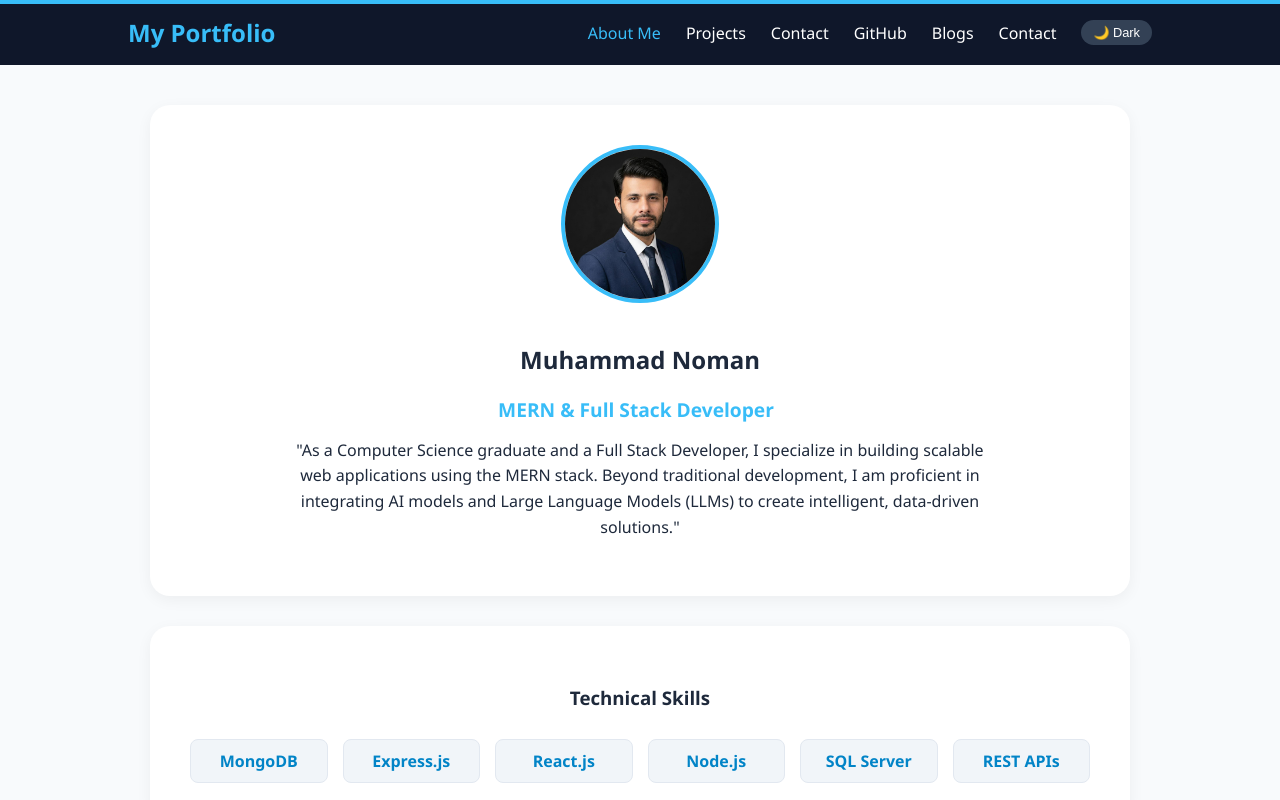
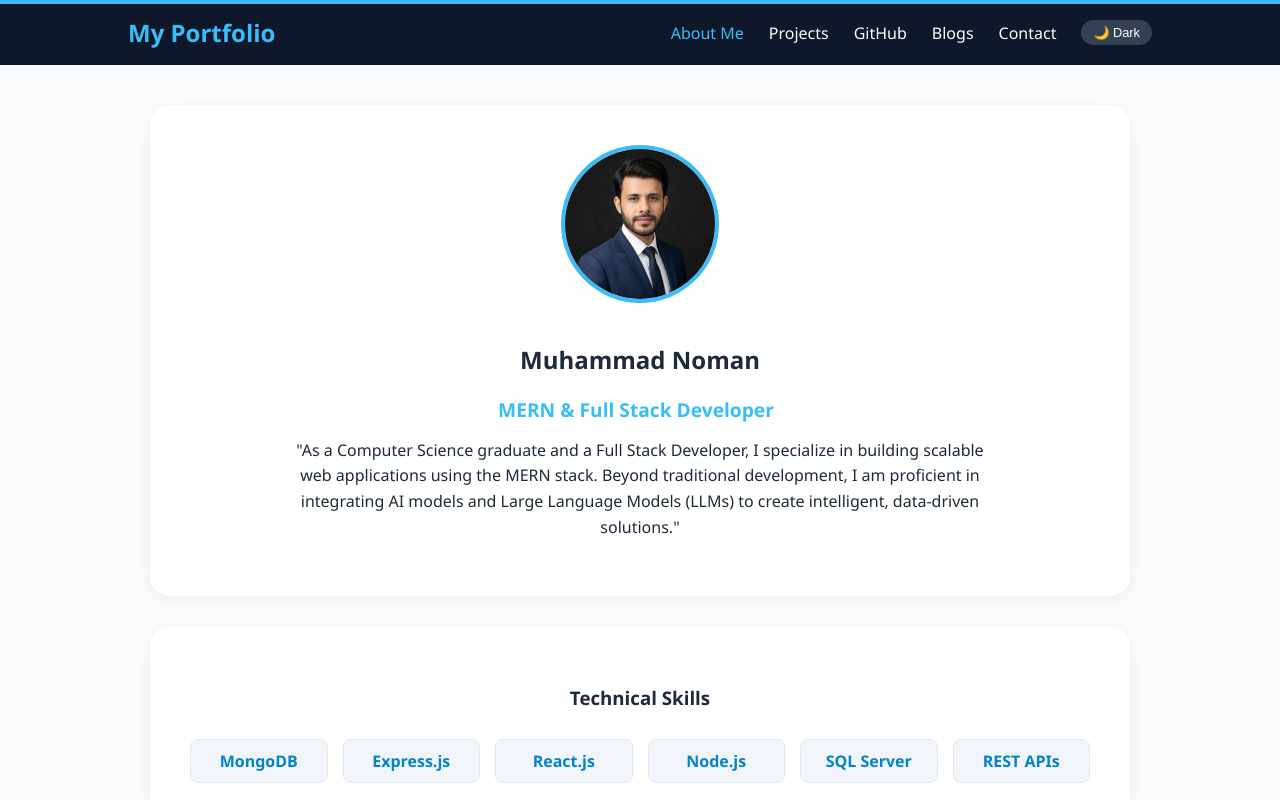
Before and after one commit to Muhammadnoman385/my_portfolio, a React (Vite) app: page / in a window 1280 px wide. Shown: the top 800 px of the page. Built offline with nearby package versions, Linux system fonts and the light colour scheme.

Commit message:
React code updated: projects section added

```diff
--- a/src/App.jsx
+++ b/src/App.jsx
@@ -105,7 +105,7 @@ function App() {
         <ul className="nav-links">
           <li onClick={() => handleNavClick('home')} className={currentPage === 'home' ? 'active' : ''}>About Me</li>
           <li onClick={() => handleNavClick('projects')} className={currentPage === 'projects' ? 'active' : ''}>Projects</li>
-          <li onClick={() => handleNavClick('contact')} className={currentPage === 'contact' ? 'active' : ''}>Contact</li>
+
           <li><a href="https://github.com/Muhammadnoman385" target="_blank" rel="noopener noreferrer">GitHub</a></li>
            <li><a href="#" target="_blank" rel="noopener noreferrer">Blogs</a></li>
             <li onClick={() => handleNavClick('contact')} className={currentPage === 'contact' ? 'active' : ''}>Contact</li>
```
